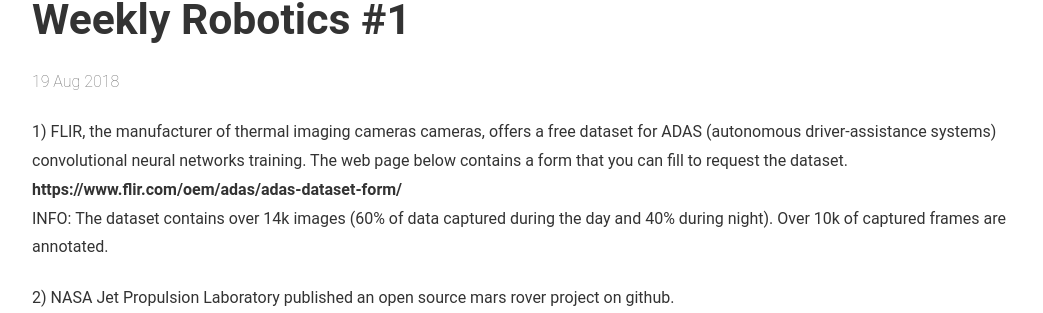
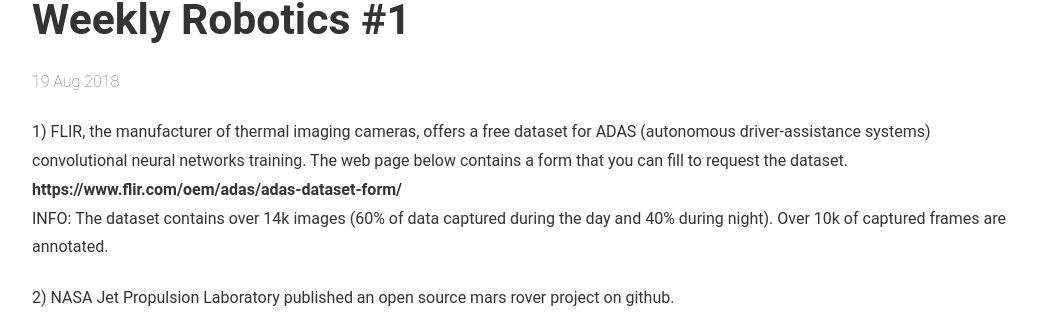
Before and after one commit to msadowski/weeklyrobotics, a Jekyll site: the page built from _posts/2018-08-19-weekly-robotics-1.md, in a window 1280 px wide. Shown: the part 158-471 px from the top of the page, without its empty margins (118-1161 px from the left). Built offline with Jekyll 4.4.1, drawn with Linux system fonts in a browser that asks for light colours; comment, search, counter and statistics services are not loaded.

Commit message:
Fix typo in the first issue

```diff
--- a/_posts/2018-08-19-weekly-robotics-1.md
+++ b/_posts/2018-08-19-weekly-robotics-1.md
@@ -4,7 +4,7 @@
 date: 2018-08-19
 ---
 
-1) FLIR, the manufacturer of thermal imaging cameras cameras, offers a free dataset for ADAS (autonomous driver-assistance systems) convolutional neural networks training. The web page below contains a form that you can fill to request the dataset.
+1) FLIR, the manufacturer of thermal imaging cameras, offers a free dataset for ADAS (autonomous driver-assistance systems) convolutional neural networks training. The web page below contains a form that you can fill to request the dataset.
 <br>[https://www.flir.com/oem/adas/adas-dataset-form/](https://www.flir.com/oem/adas/adas-dataset-form/){:target="_blank"}<br>
 INFO: The dataset contains over 14k images (60% of data captured during the day and 40% during night). Over 10k of captured frames are annotated.
 
```
